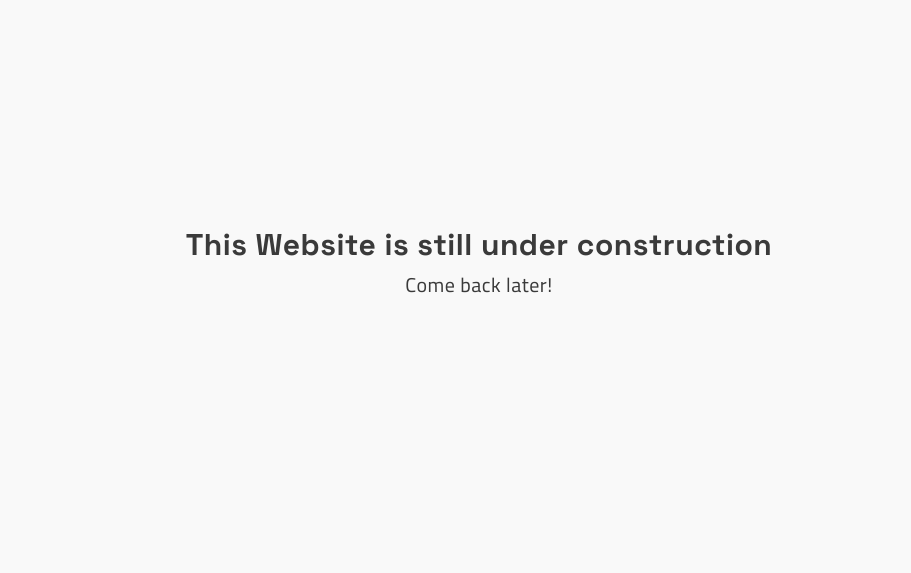
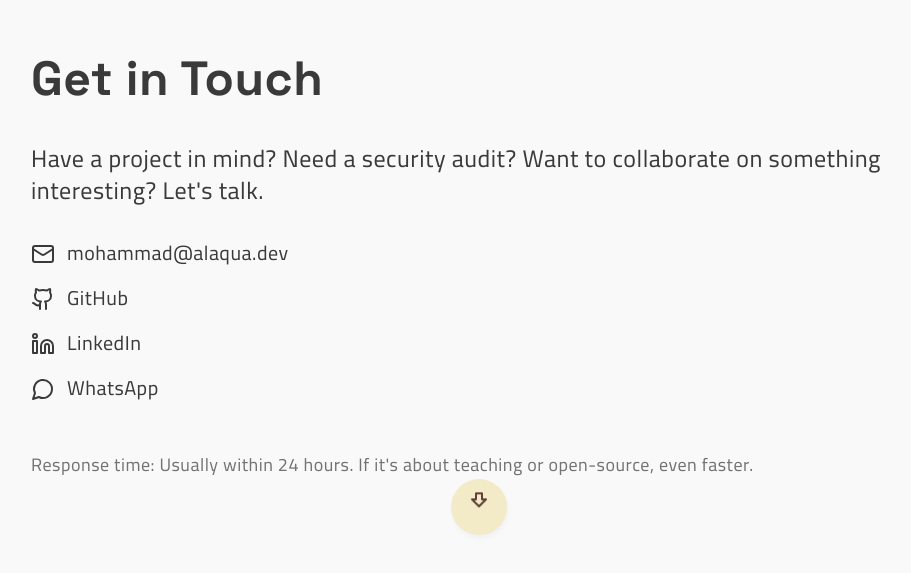
Before and after one commit to Al-aqua/alaqua-portfolio, a SvelteKit app: page / in a window 1280 px wide. Shown: the part 1737-2310 px from the top of the page, without its empty margins (161-1072 px from the left). Built offline with nearby package versions, Linux system fonts and the light colour scheme.

Commit message:
Add get in touch component

```diff
--- /dev/null
+++ b/src/lib/components/getInTouch.svelte
@@ -0,0 +1,67 @@
+<script lang="ts">
+	import ScrollButton from './scrollButton.svelte';
+	import { Mail, Github, Linkedin, MessageCircle } from '@lucide/svelte';
+</script>
+
+<section
+	id="get-in-touch"
+	class="flex h-svh flex-col items-center justify-between px-8 py-28 md:px-16 lg:px-28 lg:py-48"
+>
+	<div class="flex w-full max-w-4xl flex-col gap-8">
+		<div class="flex items-baseline gap-1">
+			<h2 class="pb-2 text-3xl font-bold sm:text-4xl md:text-5xl">Get in Touch</h2>
+		</div>
+
+		<p class="text-lg sm:text-xl md:text-2xl">
+			Have a project in mind? Need a security audit? Want to collaborate on something interesting?
+			Let's talk.
+		</p>
+
+		<div class="flex flex-col gap-4 text-lg sm:text-xl">
+			<a href="mailto:mohammad@alaqua.dev" class="group flex items-center gap-3 transition-colors">
+				<span class="text-2xl"><Mail /></span>
+				<span class="border-b border-transparent group-hover:border-foreground">
+					mohammad@alaqua.dev
+				</span>
+			</a>
+
+			<a
+				href="https://github.com/Al-aqua"
+				target="_blank"
+				rel="noopener noreferrer"
+				class="group flex items-center gap-3 transition-colors"
+			>
+				<span class="text-2xl"><Github /></span>
+				<span class="border-b border-transparent group-hover:border-foreground"> GitHub </span>
+			</a>
+
+			<a
+				href="https://linkedin.com/in/mohammad-al-aqua-b3987b294"
+				target="_blank"
+				rel="noopener noreferrer"
+				class="group flex items-center gap-3 transition-colors"
+			>
+				<span class="text-2xl"><Linkedin /></span>
+				<span class="border-b border-transparent group-hover:border-foreground"> LinkedIn </span>
+			</a>
+
+			<a
+				href="https://wa.me/+967772550218"
+				target="_blank"
+				rel="noopener noreferrer"
+				class="group flex items-center gap-3 transition-colors"
+			>
+				<span class="text-2xl"><MessageCircle /></span>
+				<span class="border-b border-transparent group-hover:border-foreground"> WhatsApp </span>
+			</a>
+		</div>
+
+		<p class="mt-4 text-base opacity-70 sm:text-lg">
+			Response time: Usually within 24 hours. If it's about teaching or open-source, even faster.
+		</p>
+	</div>
+
+	<div class="flex w-full flex-col items-center">
+		<ScrollButton />
+	</div>
+</section>
--- a/src/routes/+page.svelte
+++ b/src/routes/+page.svelte
@@ -2,6 +2,7 @@
 	import Hero from '$lib/components/hero.svelte';
 	import Navbar from '$lib/components/navbar.svelte';
 	import BehindTheCode from '$lib/components/behindTheCode.svelte';
+	import GetInTouch from '$lib/components/getInTouch.svelte';
 	import UnderConstruction from '$lib/components/under_construction.svelte';
 </script>
 
@@ -13,5 +14,6 @@
 <main>
 	<Hero />
 	<BehindTheCode />
+	<GetInTouch />
 </main>
 <UnderConstruction />
```
